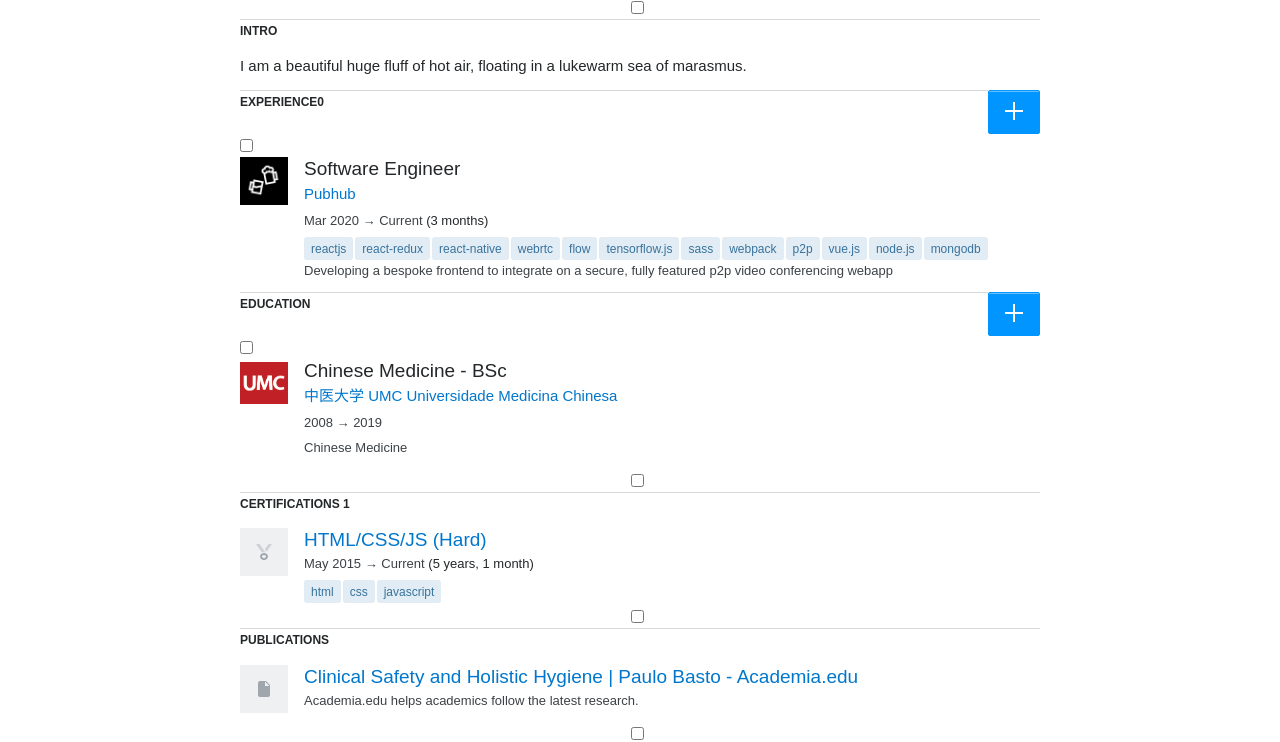
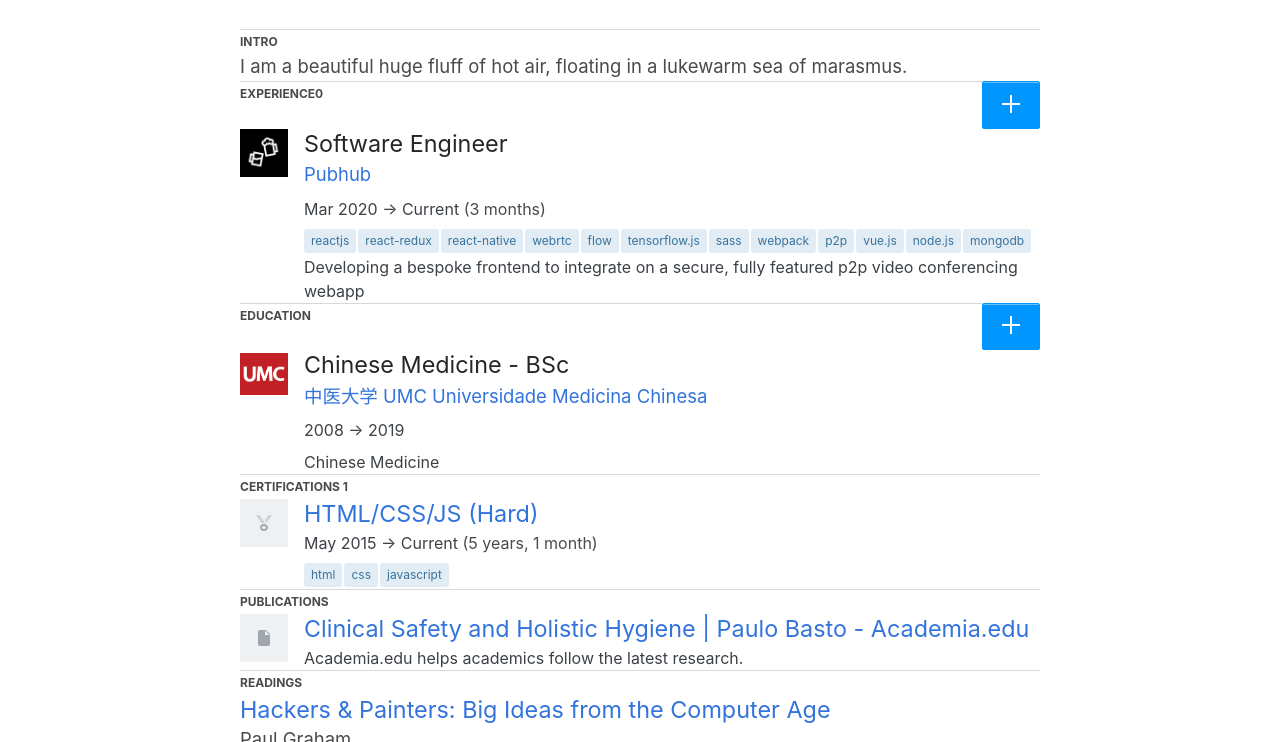
Before and after one commit to arakno/cv.app, a website with bundled scripts: page public/index.html in a window 1280 px wide. Shown: the part 291-1033 px from the top of the page. Built offline with nearby package versions, Linux system fonts and the light colour scheme; files whose address does not match are found by name.

Commit message:
delete extra css. Fix scss processing. Add Bulma. Fix click listener.

```diff
--- a/public/index.html
+++ b/public/index.html
@@ -14,6 +14,7 @@
 
         <link rel="stylesheet" type="text/css" href="./css/variables.css">
         <link rel="stylesheet" type="text/css" href="./css/primary.css">
+        <link rel="stylesheet" type="text/css" href="./css/index.css">
         <link rel="stylesheet" type="text/css" href="./css/pdf.css">
         <link rel="stylesheet" type="text/css" href="./css/pdf.css" media="print">
 
--- a/src/index.js
+++ b/src/index.js
@@ -1,5 +1,6 @@
 import print from 'print-js';
 import Sortable from 'sortablejs'
+import holderjs from 'http://unpkg.com/holderjs'
 
 import { Experience, Education } from './templates'
 
@@ -98,6 +99,7 @@ window.addEventListener('DOMContentLoaded', () => {
 
   cv.on('click', (evt) => {
     const isButton = evt.target.nodeName === 'BUTTON'
+    debugger
     if (!isButton) {
       return
     }
--- /dev/null
+++ b/src/scss/index.scss
@@ -0,0 +1,6 @@
+@charset "utf-8";
+@import "../../node_modules/bulma/bulma.sass";
+
+button > * {
+  pointer-events: none;
+}
```
Also changed, not shown: build/_dist_/index.js (renamed from build/static/index.js), build/_dist_/scss/index.scss (added), build/_dist_/templates.js (renamed from build/static/templates.js), build/css/index.css (added), build/index.html, public/index.css (deleted), public/static/152ab680566c7f2c44fd2ea5ac2d3176.jpeg (deleted), 1 other file.
